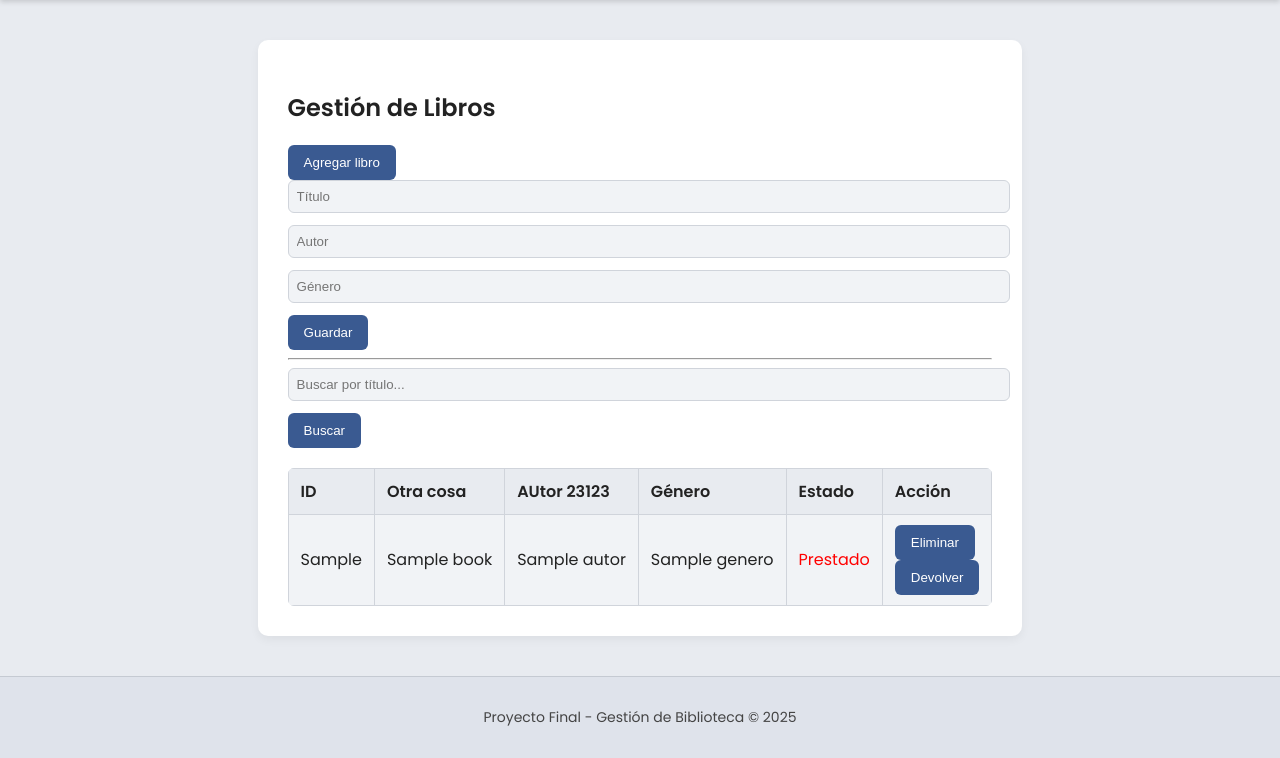
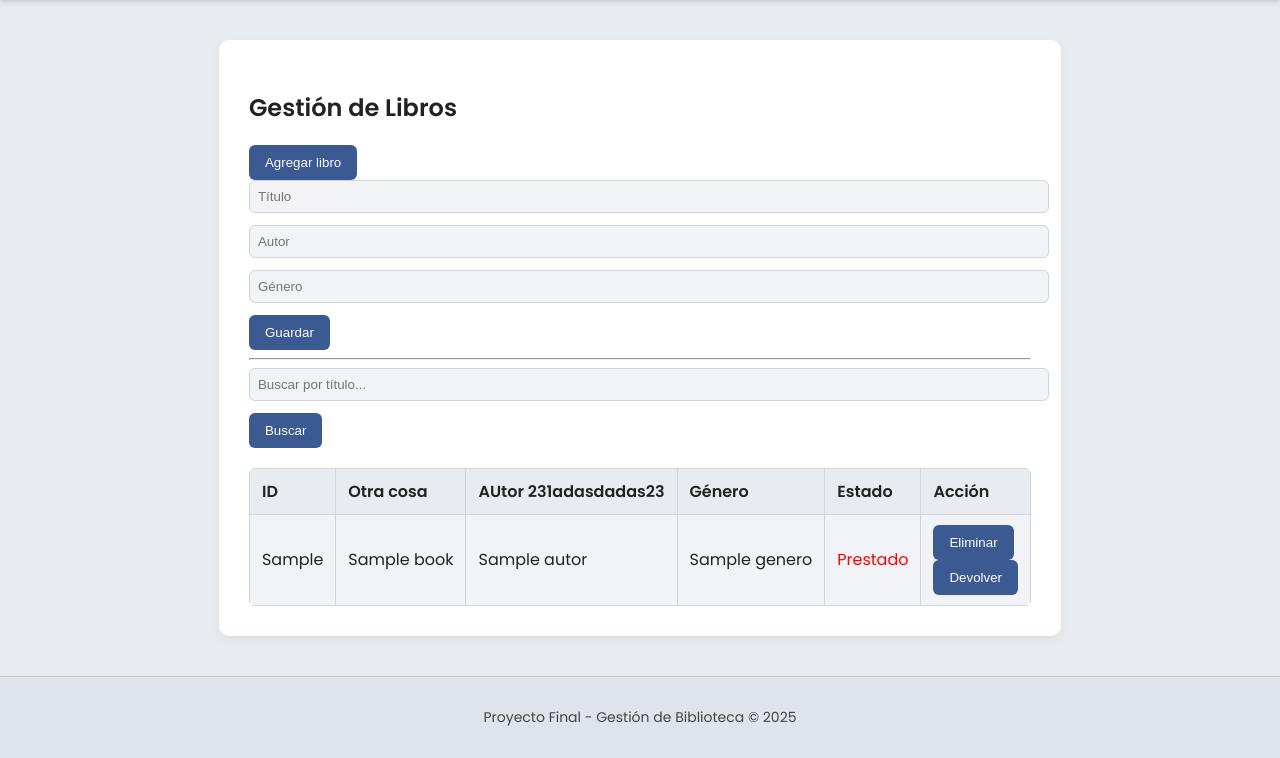
Before and after one commit to lautaro-ruspil/TP-FINAL-ALGORITMOS, a Flask app: template TP-FINAL-BIBLIOTECA/app/templates/libros.html in a window 1280 px wide. Shown: the part 65-823 px from the top of the page. Run offline with Flask 3, Linux system fonts and the light colour scheme; the template is opened without the code that fills it: most values are stand-ins (such as "Sample title", 1, 10 or a date in 2020).

Commit message:
cambiuo prueba

```diff
--- a/TP-FINAL-BIBLIOTECA/app/templates/libros.html
+++ b/TP-FINAL-BIBLIOTECA/app/templates/libros.html
@@ -32,7 +32,7 @@ block content %}
 		<tr>
 			<th>ID</th>
 			<th>Otra cosa</th>
-			<th>AUtor 23123</th>
+			<th>AUtor 231adasdadas23</th>
 			<th>Género</th>
 			<th>Estado</th>
 			<th>Acción</th>
```
